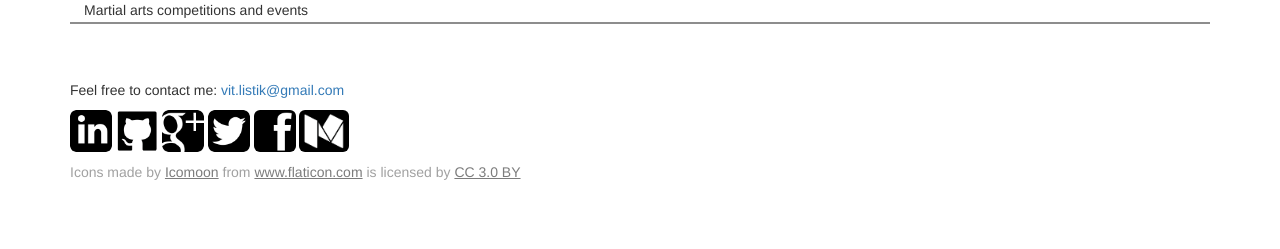
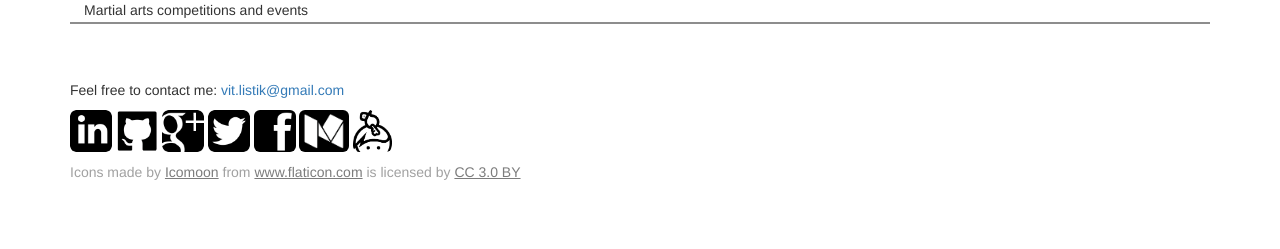
Before and after one commit to tivvit/tivvit.github.io, a Jekyll site: the page built from index.html, in a window 1280 px wide. Shown: the part 4252-4501 px from the top of the page. Built offline with Jekyll 4.4.1, drawn with Linux system fonts in a browser that asks for light colours.

Commit message:
added keybase profile

```diff
--- a/_includes/footer.html
+++ b/_includes/footer.html
@@ -7,6 +7,7 @@
     <a href="https://twitter.com/tivwvit"><img src="img/twitter.png"></a>
     <a href="https://www.facebook.com/tivvit"><img src="img/facebook.png"></a>
     <a href="https://medium.com/@tivvit"><img src="img/medium.png"></a>
+    <a href="https://keybase.io/tivvit"><img src="img/keybase.png"></a>
     </p>
     <p>
     <div class="icons_license">Icons made by <a href="http://www.flaticon.com/authors/icomoon" title="Icomoon">Icomoon</a> from <a
```
Also changed, not shown: img/keybase.png (added).
